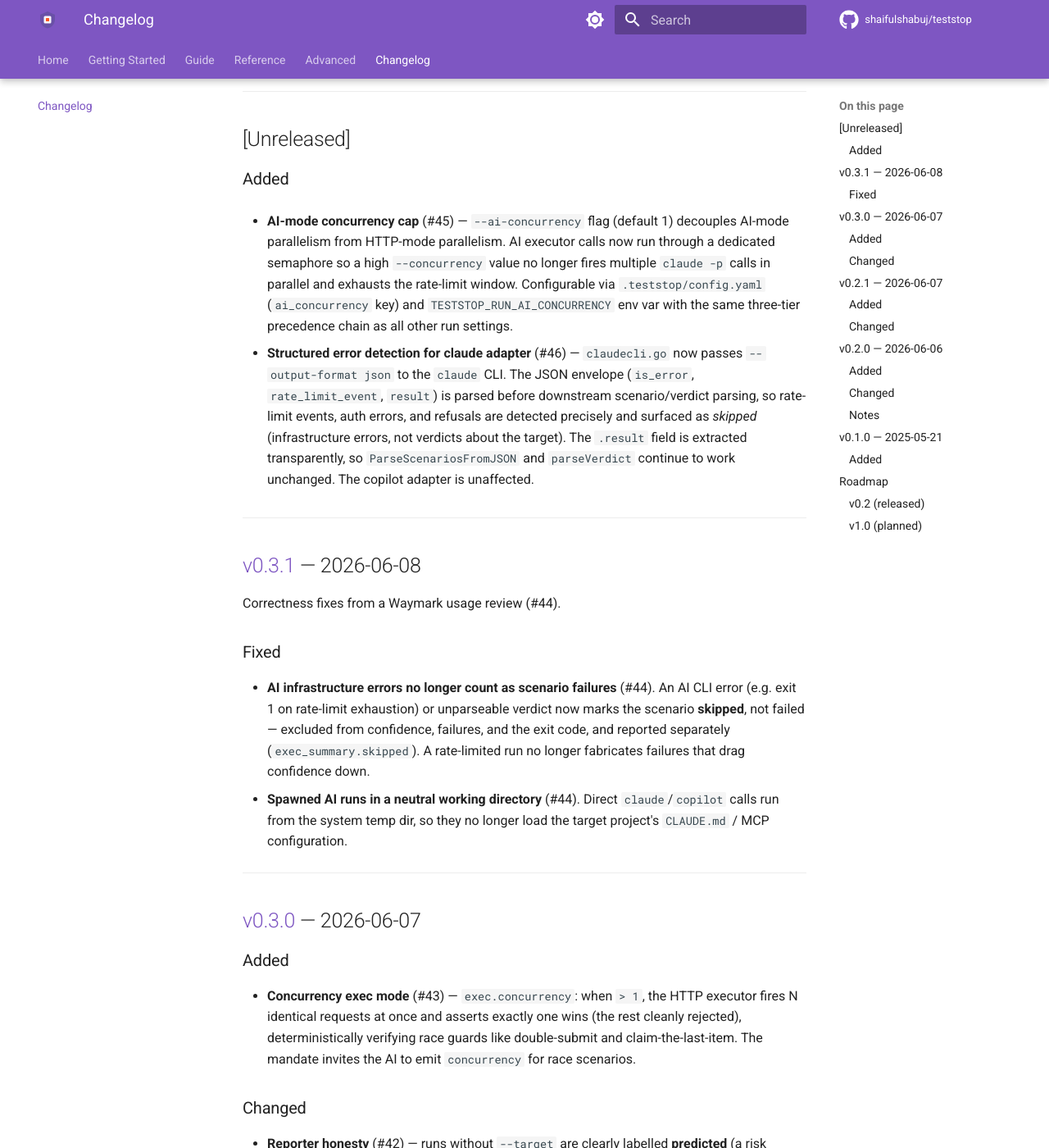
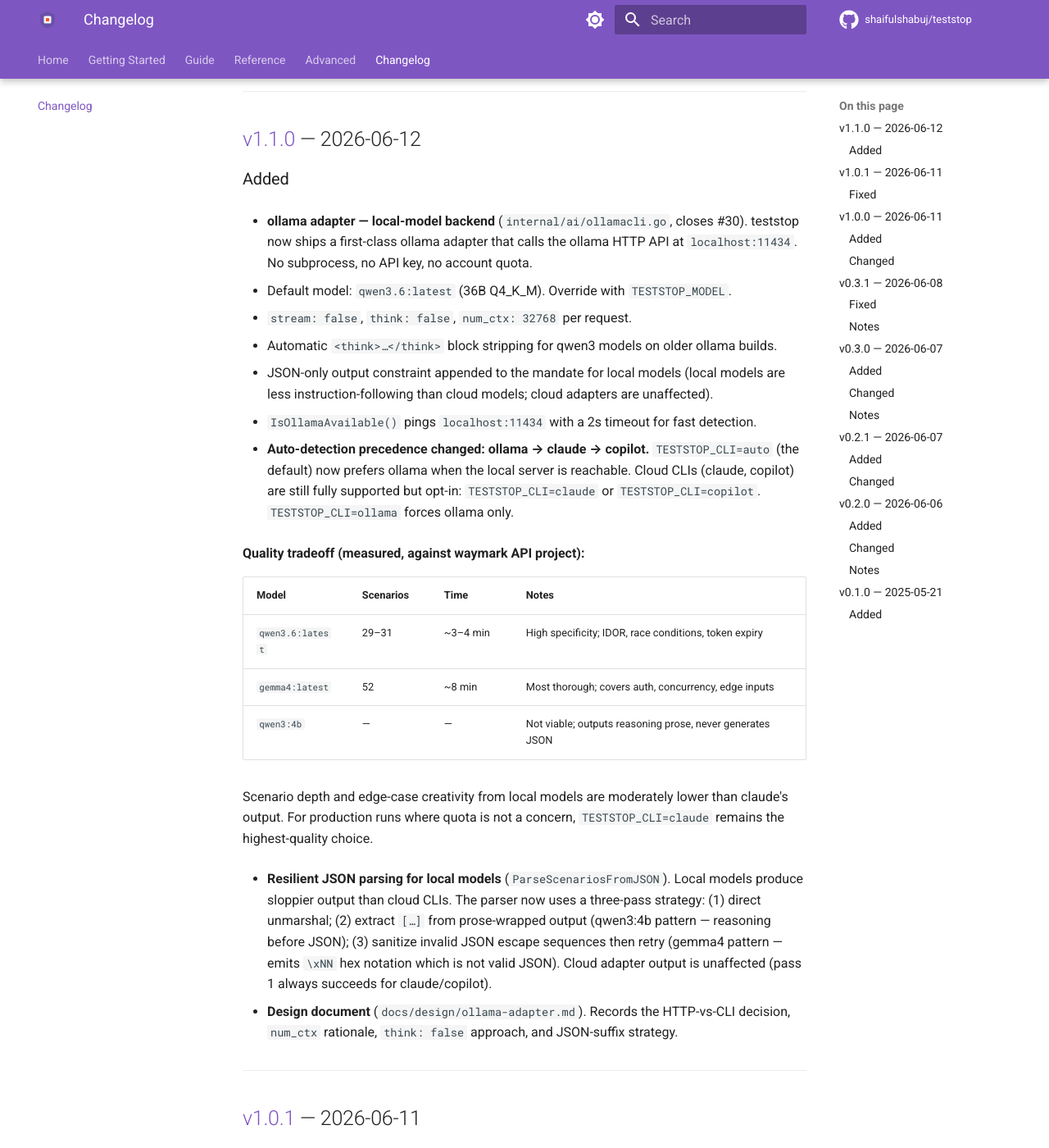
Before and after one commit to shaifulshabuj/teststop, an MkDocs documentation site: the page built from docs/changelog.md, in a window 1280 px wide and 1400 px high, scrolled down 209 px. Shown: the whole window at 82% size. Built offline with MkDocs 1.6.1 and Material for MkDocs 9.7.7, drawn with Linux system fonts in a browser that asks for light colours; comment, search, counter and statistics services are not loaded; the version menu is left out; some of the changed text lies outside the part shown.

Commit message:
docs(changelog): synchronize docs/changelog.md with CHANGELOG.md and add release links

```diff
--- a/docs/changelog.md
+++ b/docs/changelog.md
@@ -7,24 +7,112 @@ and this project adheres to [Semantic Versioning](https://semver.org/spec/v2.0.0
 
 ---
 
-## [Unreleased]
+## [v1.1.0] — 2026-06-12
 
 ### Added
 
-- **AI-mode concurrency cap** (#45) — `--ai-concurrency` flag (default 1) decouples AI-mode
-  parallelism from HTTP-mode parallelism. AI executor calls now run through a dedicated
-  semaphore so a high `--concurrency` value no longer fires multiple `claude -p` calls in
-  parallel and exhausts the rate-limit window. Configurable via `.teststop/config.yaml`
-  (`ai_concurrency` key) and `TESTSTOP_RUN_AI_CONCURRENCY` env var with the same three-tier
-  precedence chain as all other run settings.
+- **ollama adapter — local-model backend** (`internal/ai/ollamacli.go`, closes #30).
+  teststop now ships a first-class ollama adapter that calls the ollama HTTP API at
+  `localhost:11434`. No subprocess, no API key, no account quota.
 
-- **Structured error detection for claude adapter** (#46) — `claudecli.go` now passes
-  `--output-format json` to the `claude` CLI. The JSON envelope (`is_error`,
-  `rate_limit_event`, `result`) is parsed before downstream scenario/verdict parsing, so
-  rate-limit events, auth errors, and refusals are detected precisely and surfaced as
-  *skipped* (infrastructure errors, not verdicts about the target). The `.result` field is
-  extracted transparently, so `ParseScenariosFromJSON` and `parseVerdict` continue to work
-  unchanged. The copilot adapter is unaffected.
+  - Default model: `qwen3.6:latest` (36B Q4_K_M). Override with `TESTSTOP_MODEL`.
+  - `stream: false`, `think: false`, `num_ctx: 32768` per request.
+  - Automatic `<think>…</think>` block stripping for qwen3 models on older ollama builds.
+  - JSON-only output constraint appended to the mandate for local models (local models are
+    less instruction-following than cloud models; cloud adapters are unaffected).
+  - `IsOllamaAvailable()` pings `localhost:11434` with a 2s timeout for fast detection.
+
+- **Auto-detection precedence changed: ollama → claude → copilot.**
+  `TESTSTOP_CLI=auto` (the default) now prefers ollama when the local server is reachable.
+  Cloud CLIs (claude, copilot) are still fully supported but opt-in:
+  `TESTSTOP_CLI=claude` or `TESTSTOP_CLI=copilot`. `TESTSTOP_CLI=ollama` forces ollama only.
+
+  **Quality tradeoff (measured, against waymark API project):**
+
+  | Model | Scenarios | Time | Notes |
+  |-------|-----------|------|-------|
+  | `qwen3.6:latest` | 29–31 | ~3–4 min | High specificity; IDOR, race conditions, token expiry |
+  | `gemma4:latest` | 52 | ~8 min | Most thorough; covers auth, concurrency, edge inputs |
+  | `qwen3:4b` | — | — | Not viable; outputs reasoning prose, never generates JSON |
+
+  Scenario depth and edge-case creativity from local models are moderately lower than
+  claude's output. For production runs where quota is not a concern,
+  `TESTSTOP_CLI=claude` remains the highest-quality choice.
+
+- **Resilient JSON parsing for local models** (`ParseScenariosFromJSON`). Local models
+  produce sloppier output than cloud CLIs. The parser now uses a three-pass strategy:
+  (1) direct unmarshal; (2) extract `[…]` from prose-wrapped output (qwen3:4b pattern —
+  reasoning before JSON); (3) sanitize invalid JSON escape sequences then retry (gemma4
+  pattern — emits `\xNN` hex notation which is not valid JSON). Cloud adapter output
+  is unaffected (pass 1 always succeeds for claude/copilot).
+
+- **Design document** (`docs/design/ollama-adapter.md`). Records the HTTP-vs-CLI decision,
+  `num_ctx` rationale, `think: false` approach, and JSON-suffix strategy.
+
+---
+
+## [v1.0.1] — 2026-06-11
+
+### Fixed
+
+- **claude CLI 2.1.x streaming format** (`internal/ai`). claude 2.1.172 changed
+  its `--output-format json` output from a single JSON object to a **JSON array
+  of streaming events**. `parseClaudeEnvelope` failed to unmarshal the array into
+  a struct, triggering the legacy fallback which fed the raw event array to
+  `ParseScenariosFromJSON`. The parser then silently unmarshaled each event object
+  (with no matching field names) into a zero-value `Scenario` — yielding batches
+  of hollow structs with empty title, steps, priority, and confidence_area. Exit
+  code was 1 ("review needed") rather than an error, so the defect was silent.
+
+  `parseClaudeEnvelope` now handles **both** formats:
+  - Single JSON object `{…}` — legacy path, unchanged.
+  - JSON array `[…]` — finds the last event where `"type":"result"` and returns
+    its `is_error` / `result` fields. Error detection (rate-limit, auth, refusal)
+    works correctly for both formats.
+
+  `ParseScenariosFromJSON` also gains a **hollow-batch guard**: if every parsed
+  scenario has an empty `scenario_id` AND `title`, an explicit error is returned
+  instead of the silent zero-value batch. This is defense-in-depth that fires even
+  if the envelope parsing falls back to raw output.
+
+---
+
+## [v1.0.0] — 2026-06-11
+
+### Added
+
+- **`.teststop/config.yaml` support.** The optional per-project config file is
+  now real. Every key maps one-to-one onto an existing `teststop run` flag.
+  Settings resolve with precedence **config file < `TESTSTOP_RUN_*` env var <
+  explicit CLI flag**. A missing file is not an error; malformed YAML or an
+  unknown key fails loudly. See `.teststop/config.example.yaml` for the keys.
+
+- **`--ai-concurrency` flag** (default `1`). Caps the number of concurrently
+  running AI-mode scenario executions to prevent rate-limit exhaustion. Config
+  key `ai_concurrency`; env `TESTSTOP_RUN_AI_CONCURRENCY`.
+
+- **Structured AI error detection.** The Claude adapter now calls
+  `claude --output-format json` and parses the outer envelope, surfacing
+  structured errors (rate-limit, auth failure, refusal) with context instead
+  of raw stderr. Non-zero exits and envelope `is_error: true` both map to
+  informative error messages.
+
+- **E2E pipeline test** (`test/e2e/`). A full reader → mandate → adapter →
+  memory → reporter → exit-code integration test using a fake-claude fixture
+  script. Runs without real tokens; skippable via `-short`.
+
+- **v1.0 contracts frozen** (`CONTRACTS.md`). Exit codes, scenario JSON schema,
+  run output envelope, memory file format, and environment variables are
+  declared stable. Breaking changes require a major version bump.
+
+- **`examples/waymark-demo/`**. Replayable demo artifact: 52-scenario run
+  against the waymark MCP middleware repo, with the captured JSON report,
+  Markdown summary, the mandate used, and replay instructions.
+
+### Changed
+
+- `pkg/scenario/types.go` package comment declares the schema FROZEN at v1.0.
+- `internal/cli` test coverage raised from 28.9% → 51.6%.
 
 ---
 
@@ -34,14 +122,24 @@ Correctness fixes from a Waymark usage review (#44).
 
 ### Fixed
 
-- **AI infrastructure errors no longer count as scenario failures** (#44). An AI
-  CLI error (e.g. exit 1 on rate-limit exhaustion) or unparseable verdict now marks
-  the scenario **skipped**, not failed — excluded from confidence, failures, and the
-  exit code, and reported separately (`exec_summary.skipped`). A rate-limited run no
-  longer fabricates failures that drag confidence down.
-- **Spawned AI runs in a neutral working directory** (#44). Direct `claude`/`copilot`
-  calls run from the system temp dir, so they no longer load the target project's
-  `CLAUDE.md` / MCP configuration.
+- **AI infrastructure errors no longer count as scenario failures** (#44, finding 1).
+  When the AI CLI errors (e.g. exit 1 on rate-limit exhaustion) or returns an
+  unparseable verdict, the scenario is now marked **skipped** instead of failed.
+  Skipped results are excluded from confidence scoring, the failures list, and the
+  exit code, and are reported separately (`exec_summary.skipped`,
+  `executions[].skipped`). Previously a rate-limited run fabricated "failures" that
+  dragged confidence down (e.g. 68.7% instead of ~91%) while saying nothing about
+  the system under test.
+- **Spawned AI runs in a neutral working directory** (#44, finding 3). Direct
+  (non-sandboxed) `claude`/`copilot` calls now run from the system temp dir, so they
+  no longer inherit teststop's cwd and load the *target project's* `CLAUDE.md` / MCP
+  configuration — which could contaminate behavior or fail when those MCP servers
+  are unavailable to a subprocess.
+
+### Notes
+
+- Findings 2 (separate AI-mode concurrency cap) and 4 (`--output-format json` for
+  structured rate-limit/error detection) from #44 are tracked as follow-up issues.
 
 ---
 
@@ -49,19 +147,26 @@ Correctness fixes from a Waymark usage review (#44).
 
 ### Added
 
-- **Concurrency exec mode** (#43) — `exec.concurrency`: when `> 1`, the HTTP
-  executor fires N identical requests at once and asserts exactly one wins (the
-  rest cleanly rejected), deterministically verifying race guards like
-  double-submit and claim-the-last-item. The mandate invites the AI to emit
-  `concurrency` for race scenarios.
+- **Concurrency exec mode** (#43) — `ExecSpec.concurrency`: when `> 1`, the HTTP
+  executor fires N identical requests simultaneously and asserts the guard yields
+  exactly one winner (the rest cleanly rejected). Deterministically verifies race
+  guards like double-submit and claim-the-last-item. The mandate now invites the
+  AI to emit `concurrency` for race scenarios.
 
 ### Changed
 
-- **Reporter honesty** (#42) — runs without `--target` are clearly labelled
-  **predicted** (a risk surface), not executed. Reports show "PREDICTED RISKS" /
-  "PREDICTED CONFIDENCE" with a caveat to run `--target` to verify; executed runs
-  keep the verified ✓/✗ + CONFIDENCE framing.
-- `exec_summary` JSON now carries `executed` (bool) and `count` (int).
+- **Reporter honesty** (#42) — runs without `--target` are now clearly labelled as
+  **predicted** (risk surface), not executed. Text/Markdown reports show
+  "PREDICTED RISKS" / "PREDICTED CONFIDENCE" with a caveat to run `--target` to
+  verify; executed runs keep the verified ✓/✗ + CONFIDENCE framing.
+- `exec_summary` JSON now carries `executed` (bool) and `count` (int) — previously
+  `executed` held the count. Agents should read `executed` as "was this run
+  executed against a live target."
+
+### Notes
+
+- Concurrency mode tests guards reachable from the target's current state;
+  scenarios needing per-request setup remain future work.
 
 ---
 
@@ -92,50 +198,51 @@ teststop becomes a scenario **runner**, not just a scenario **generator**.
 - `teststop run --target <url>` — execute generated scenarios against a running
   system and feed real pass/fail outcomes into confidence memory
 - **Hybrid execution**, chosen per scenario:
-    - **HTTP** — deterministic `net/http` execution for scenarios carrying a
-      structured `exec` block (retries on transport errors and `5xx`,
-      per-request timeout, status-code judging)
-    - **AI-driven** — for prose-only scenarios when `--target` is set; the AI
-      performs the steps and returns a structured verdict
-    - **Static** — structural validation only (the no-`--target` default,
-      preserving v0.1 behavior)
+  - `HTTPExecutor` — deterministic `net/http` execution for scenarios carrying a
+    structured `exec` block (retries on transport errors and 5xx, per-request
+    timeout, status-code judging)
+  - `AIExecutor` — AI-driven execution for prose-only scenarios when `--target`
+    is set; the AI performs the steps and returns a structured verdict
+  - `StaticExecutor` — structural validation only (the no-`--target` default,
+    preserving v0.1 behavior)
 - Bounded, order-stable concurrent execution with context cancellation
 - New `run` flags: `--target`, `--concurrency` (4), `--exec-timeout` (10s),
   `--max-retries` (2)
 
 **Scenario Schema (additive, non-breaking)**
 
-- Optional `exec` field on the scenario object (`mode`, `method`, `path`,
-  `headers`, `body`, `expected_status`, `command`, `expected_exit`). Legacy v0.1
-  JSON without `exec` parses unchanged.
+- Optional `exec` field on `Scenario` (`mode`, `method`, `path`, `headers`,
+  `body`, `expected_status`, `command`, `expected_exit`). Legacy v0.1 scenario
+  JSON without `exec` continues to parse unchanged.
 
 **AI Adapter**
 
-- `Prompt(input)` added to the adapter interface for AI-driven execution;
-  `GenerateScenarios` builds on it. Claude and Copilot adapters updated.
+- `Prompt(input)` added to the `AIAdapter` interface for AI-driven execution;
+  `GenerateScenarios` now builds on it. Both Claude and Copilot adapters updated.
 
 **Reporting**
 
-- `RunResult` gains `executions` and `exec_summary`; text and Markdown reports
-  render an execution summary. Failures now derive from real execution outcomes.
-  `ExecutionResult.duration_ms` is emitted in true milliseconds.
+- `RunResult` gains `executions` and an `exec_summary` (executed/passed/failed +
+  target); text and Markdown reports render an execution summary. Failures are
+  now derived from real execution outcomes.
 
 **Mandate**
 
-- `mandate/base.md` invites an optional `exec` block when a scenario maps cleanly
-  to a single concrete HTTP request.
+- `mandate/base.md` now invites the AI to emit an optional `exec` block when a
+  scenario maps cleanly to a single concrete HTTP request.
 
 ### Changed
 
-- The `run` pipeline updates confidence from **real** execution outcomes instead
-  of granting every area an automatic pass. A failed `critical` scenario now
-  yields exit code `2`.
+- The `run` pipeline executes scenarios and updates confidence from **real**
+  outcomes instead of granting every area an automatic pass. A failed
+  `critical` scenario now yields exit code `2`.
 
 ### Notes
 
 - A sandboxed (Apple Container) AI tester cannot reach the host's `localhost`;
   use `TESTSTOP_SANDBOX=none` for local targets, or target a reachable
-  staging/production-like URL.
+  staging/production-like URL. Sandbox-network-aware execution (wiring the
+  reserved `Config.Runner`) is tracked as future work.
 
 ---
 
@@ -145,83 +252,24 @@ First public release of teststop.
 
 ### Added
 
-**Core Pipeline**
-
-- `teststop run` — full adversarial testing pipeline: scan → mandate → generate → memory → report
-- Static project scanner (`internal/reader/`) — detects language, system type, routes, flows, and dependencies across Go, Python, TypeScript, Ruby, Rust, and more
-- Mandate composer (`internal/mandate/`) — injects project context and memory into `mandate/base.md`
-- Confidence memory system (`internal/memory/`) — per-area scoring with exponential approach formula
-- Area retirement at ≥ 0.95 confidence AND ≥ 15 test count
-- Reporter (`internal/reporter/`) — JSON, ANSI text, and Markdown output formats
-
-**AI Adapters**
-
-- Claude CLI adapter (`internal/ai/claudecli.go`) — calls `claude -p "<mandate>"` with optional `--model`
-- GitHub Copilot CLI adapter (`internal/ai/copilotcli.go`) — calls `copilot -p "<mandate>" -s --no-ask-user`
-- Auto-detection via `TESTSTOP_CLI` environment variable
-
-**Sandbox Isolation**
-
-- Apple Container integration (`internal/sandbox/`) — runs AI CLI in isolated VM
-- Three modes: `auto`, `required`, `none` via `TESTSTOP_SANDBOX`
-- Read-only credential mounts (`~/.claude`, `~/.config/gh`)
-- Runtime image: `ghcr.io/shaifulshabuj/teststop-agent:latest` (Ubuntu 24.04 minimal)
-- Automatic fallback to direct execution when container not available
-
-**CLI Commands**
-
-- `teststop run` — main test command with `--depth`, `--output`, `--threshold`, `--no-color`, `--quiet`
-- `teststop status` — confidence state table
-- `teststop memory` — show and reset memory
-- `teststop report` — last run report
-- `teststop mandate --show` — display composed mandate
-
-**The Mandate**
-
-- `mandate/base.md` — adversarial user mandate with 10 behavior patterns, 11 chaos conditions, 6 system type adaptations
-- Embedded in binary via `//go:embed base.md`
-
-**Scenario Schema**
-
-- `pkg/scenario/types.go` — stable JSON contract for AI-generated scenarios
-- Fields: `scenario_id`, `title`, `user_perspective`, `preconditions`, `steps`, `chaos_factors`, `expected_behavior`, `failure_modes`, `priority`, `confidence_area`, `is_edge_case`
-
-**Distribution**
-
-- GoReleaser configuration — 4 targets: `darwin/arm64`, `darwin/amd64`, `linux/arm64`, `linux/amd64`
-- GitHub Actions CI workflow — build, test, vet on push and PR
-- GitHub Actions Release workflow — test + GoReleaser on version tags
-
-**Exit Codes**
-
-- `0` — confidence threshold met
-- `1` — below threshold (review required)
-- `2` — critical failures found
-- `3` — teststop internal error
+- `teststop run` — full adversarial testing pipeline: scan → mandate → generate
+  → memory → report
+- Static project scanner, mandate composer, confidence memory system with
+  area retirement, and JSON / ANSI text / Markdown reporters
+- Claude and GitHub Copilot CLI adapters with `TESTSTOP_CLI` auto-detection
+- Apple Container sandbox isolation (`auto` / `required` / `none`) with
+  read-only credential mounts and direct-execution fallback
+- CLI commands: `run`, `status`, `memory`, `report`, `mandate --show`
+- `mandate/base.md` — adversarial user mandate, embedded via `//go:embed`
+- Stable scenario JSON schema (`pkg/scenario/types.go`)
+- GoReleaser distribution (darwin/linux × amd64/arm64) and CI/Release workflows
+- Exit codes: `0` ok, `1` review, `2` critical, `3` internal error
 
 ---
 
-## Roadmap
-
-### v0.2 (released)
-
-- ✅ **Scenario executor** — run generated scenarios against a live system _(shipped in v0.2.0)_
-
-Items that were on the v0.2 roadmap but remain unshipped:
-
-- **Ollama adapter** — local model support via `TESTSTOP_CLI=ollama` ([issue #30](https://github.com/shaifulshabuj/teststop/issues/30))
-- **`teststop watch`** — file-watching mode that re-runs on code changes
-- **Sandbox-network-aware execution** — run the executor inside the sandbox network
-
-### v1.0 (planned)
-
-- **Waymark integration** — governance hooks for AI agent workflows
-- **DocuFlow integration** — feed project documentation into mandate context
-- **CI/CD plugins** — native GitHub Actions, GitLab CI support
-- **`teststop diff`** — scenario comparison between runs
-
----
-
+[v1.1.0]: https://github.com/shaifulshabuj/teststop/releases/tag/v1.1.0
+[v1.0.1]: https://github.com/shaifulshabuj/teststop/releases/tag/v1.0.1
+[v1.0.0]: https://github.com/shaifulshabuj/teststop/releases/tag/v1.0.0
 [v0.3.1]: https://github.com/shaifulshabuj/teststop/releases/tag/v0.3.1
 [v0.3.0]: https://github.com/shaifulshabuj/teststop/releases/tag/v0.3.0
 [v0.2.1]: https://github.com/shaifulshabuj/teststop/releases/tag/v0.2.1
```
Also changed, not shown: other parts of docs/changelog.md (+2 -1 lines), CHANGELOG.md (+1 -0 lines).
